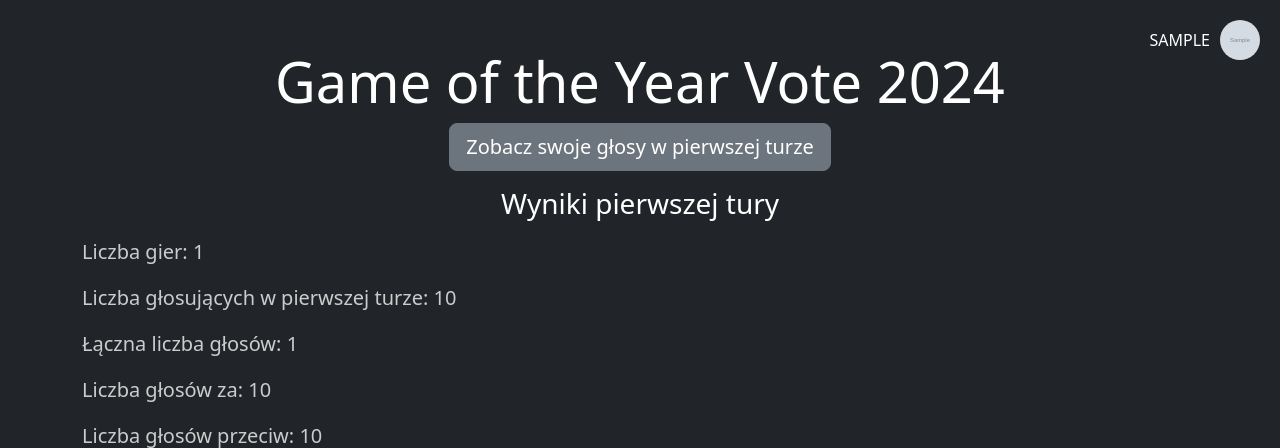
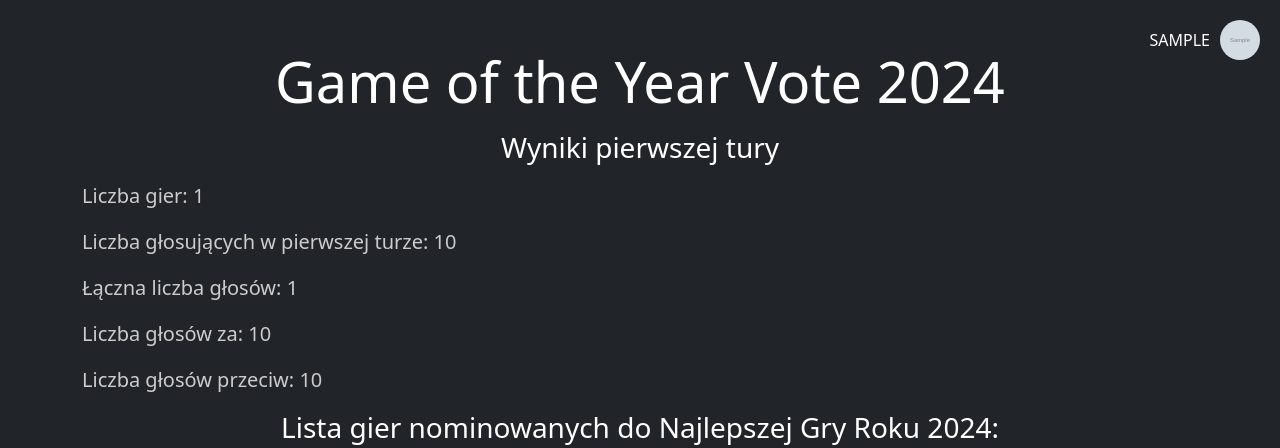
Before and after one commit to CyberSmoki/GOTY, a Django app: template goty/templates/results.html in a window 1280 px wide. Shown: the top 448 px of the page. Run offline with Django 4.2, Linux system fonts and the light colour scheme; the template is opened without the code that fills it: most values are stand-ins (such as "Sample title", 1, 10 or a date in 2020); grey boxes marked "Sample" are stand-in pictures; some libraries are stand-ins or nearby versions.

Commit message:
fix links to votes

```diff
--- a/app/views.py
+++ b/app/views.py
@@ -160,8 +160,7 @@ def oauth2(request) -> HttpResponse:
             'name': result['global_name'],
             'avatar': result['avatar'],
         }
-        return redirect("index")
-    return redirect("page404")
+    return redirect("index")
 
 def logout(request):
     request.session.flush()
--- a/goty/templates/results.html
+++ b/goty/templates/results.html
@@ -26,14 +26,16 @@
                 <p class="lead">
                     <h3>Koniec drugiej tury: {{ stage_2_end|date:"l, j E Y" }}</h3>
                 </p>
-                <button class="btn btn-primary btn-lg results-button" onclick="location.href='/vote/2'">
+                <button class="btn btn-primary btn-lg results-button" onclick="location.href='/vote?stage=2'">
                     Przejdź do głosowania
                 </button>
             {% endif %}
             {% if results_stage_1 is not None %}
-                    <button class="btn btn-secondary btn-lg results-button" onclick="location.href='/vote/1'">
+                {% if user.name is not None %}
+                    <button class="btn btn-secondary btn-lg results-button" onclick="location.href='/vote?stage=1'">
                         Zobacz swoje głosy w pierwszej turze
                     </button>
+                {% endif %}
                 <p class="lead">
                     <h3>
                         Wyniki pierwszej tury
```
